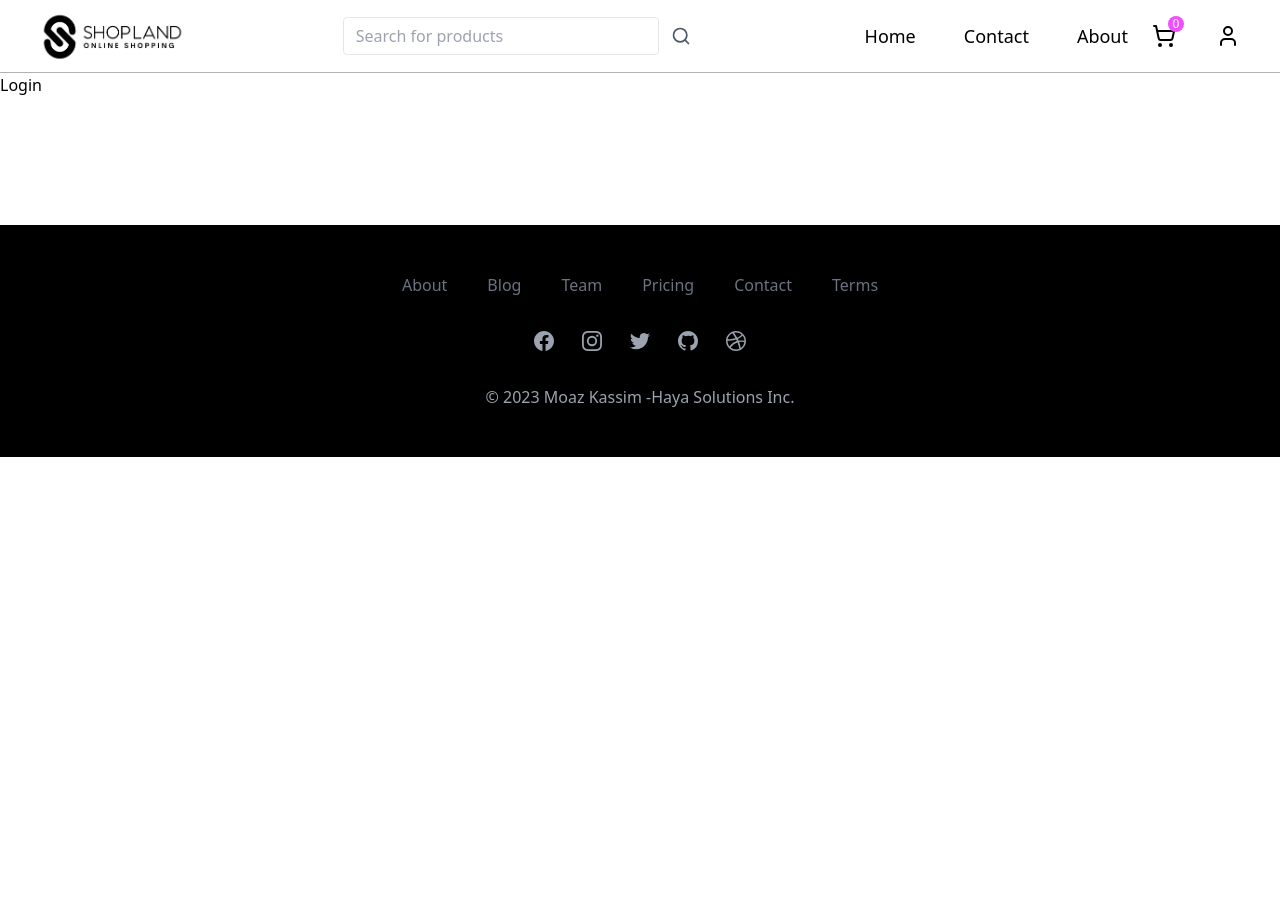
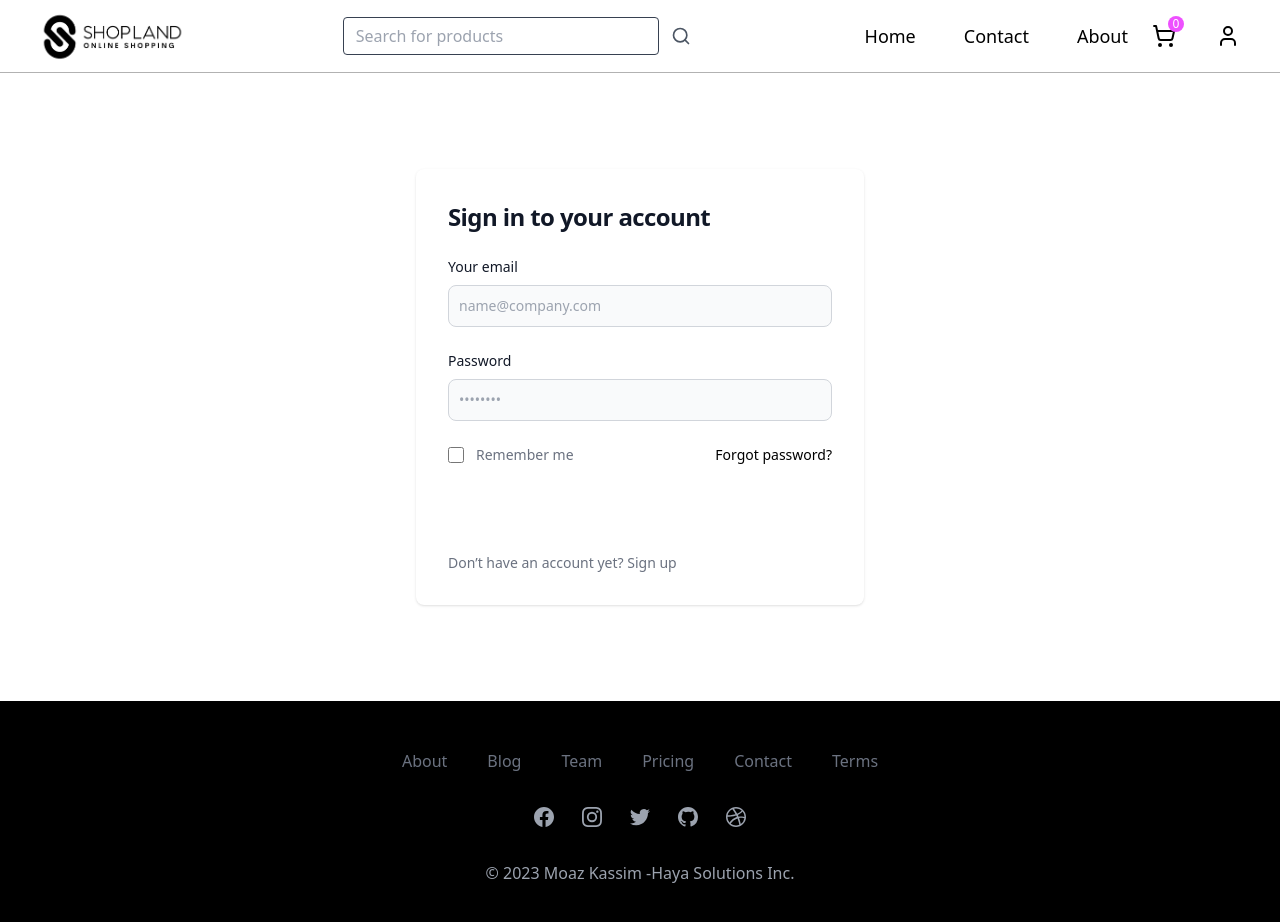
Before and after one commit to moazkassim/e-comerce, a React (Vite) app: page /login in a window 1280 px wide. Shown: the top 922 px of the page. Before the commit the page ends 800 px from the top, so only its background shows below. Built offline with nearby package versions, Linux system fonts and the light colour scheme.

Commit message:
update search bar

```diff
--- a/src/App.jsx
+++ b/src/App.jsx
@@ -13,21 +13,21 @@ import { useState, useEffect } from "react";
 import Cart from "./components/Cart/Cart";
 
 function App() {
-  const [categoryNameTitle, setCategoryNameTitle] = useState("electronics");
   const [cartProducts, setCartProducts] = useState([]);
   const [visible, setVisible] = useState(false);
+  const [searchedProduct, setSearchedProduct] = useState("");
 
   useEffect(() => {
     if (localStorage.getItem("cartArray"))
       setCartProducts(JSON.parse(localStorage.getItem("cartArray")));
-    console.log(
-      "cart propducts after pooling from local storage",
-      cartProducts.length
-    );
   }, []);
   return (
     <>
-      <Navbar cartSize={cartProducts.length} setVisible={setVisible} />
+      <Navbar
+        cartSize={cartProducts.length}
+        setVisible={setVisible}
+        setSearchedProduct={setSearchedProduct}
+      />
       <GoToTop />
       <Cart
         setCartProducts={setCartProducts}
@@ -39,10 +39,9 @@ function App() {
           path="/"
           element={
             <Home
-              categoryNameTitle={categoryNameTitle}
-              setCategoryNameTitle={setCategoryNameTitle}
               setCartProducts={setCartProducts}
               cartProducts={cartProducts}
+              searchedProduct={searchedProduct}
             />
           }
         ></Route>
--- a/src/components/Contact/Contact.jsx
+++ b/src/components/Contact/Contact.jsx
@@ -2,7 +2,7 @@ import React from "react";
 
 export default function Contact() {
   return (
-    <section className="bg-white mt-16">
+    <section className="bg-white mt-16 mb-8">
       <div className="py-8 lg:py-16 px-4 mx-auto max-w-screen-md">
         <h2 className="mb-4 text-4xl tracking-tight font-extrabold text-center">
           Contact Us
--- a/src/components/Footer/Footer.jsx
+++ b/src/components/Footer/Footer.jsx
@@ -2,7 +2,7 @@ import React from "react";
 
 export default function Footer() {
   return (
-    <footer className="footer bg-black mt-32">
+    <footer className="footer bg-black">
       <div className="container max-w-screen-xl px-4 py-12 mx-auto space-y-8 overflow-hidden sm:px-6 lg:px-8">
         <nav className="flex flex-wrap justify-center -mx-5 -my-2">
           <div className="px-5 py-2">
--- a/src/components/Login/Login.jsx
+++ b/src/components/Login/Login.jsx
@@ -1,5 +1,121 @@
-import React from "react";
+import React, { useState } from "react";
+import axios from "axios";
+import { useNavigate } from "react-router-dom";
+
+import { Link } from "react-router-dom";
 
 export default function Login() {
-  return <div>Login</div>;
+  let navigate = useNavigate();
+  const [user, setUser] = useState({
+    username: "",
+    password: "",
+  });
+  function grtUserData(e) {
+    let myUser = { ...user };
+    myUser[e.target.name] = e.target.value;
+    setUser(myUser);
+  }
+
+  async function submitFormData(e) {
+    e.preventDefault();
+    console.log("form submit");
+    await axios
+      .post("https://fakestoreapi.com/auth/login", user)
+      .then(function (response) {
+        console.log(response);
+        navigate("/");
+      })
+      .catch(function (error) {
+        console.log(error);
+      });
+  }
+  return (
+    <section className="flex flex-col items-center justify-center py-24">
+      <div className="w-full bg-white rounded-lg shadow dark:border md:mt-0 sm:max-w-md xl:p-0 dark:bg-gray-800 dark:border-gray-700">
+        <div className="p-6 space-y-4 md:space-y-6 sm:p-8">
+          <h1 className="text-xl font-bold leading-tight tracking-tight text-gray-900 md:text-2xl dark:text-white">
+            Sign in to your account
+          </h1>
+          <form onSubmit={submitFormData} className="space-y-4 md:space-y-6">
+            <div>
+              <label
+                htmlFor="email"
+                className="block mb-2 text-sm font-medium text-gray-900 dark:text-white"
+              >
+                Your email
+              </label>
+              <input
+                // type="email"
+                name="username"
+                // id="email"
+                className="bg-gray-50 border border-gray-300 text-gray-900 sm:text-sm rounded-lg focus:ring-primary-600 focus:border-primary-600 block w-full p-2.5 dark:bg-gray-700 dark:border-gray-600 dark:placeholder-gray-400 dark:text-white dark:focus:ring-blue-500 dark:focus:border-blue-500"
+                placeholder="name@company.com"
+                required=""
+                onChange={grtUserData}
+              />
+            </div>
+            <div>
+              <label
+                htmlFor="password"
+                className="block mb-2 text-sm font-medium text-gray-900 dark:text-white"
+              >
+                Password
+              </label>
+              <input
+                type="password"
+                name="password"
+                id="password"
+                placeholder="••••••••"
+                className="bg-gray-50 border border-gray-300 text-gray-900 sm:text-sm rounded-lg focus:ring-primary-600 focus:border-primary-600 block w-full p-2.5 dark:bg-gray-700 dark:border-gray-600 dark:placeholder-gray-400 dark:text-white dark:focus:ring-blue-500 dark:focus:border-blue-500"
+                required=""
+                onChange={grtUserData}
+              />
+            </div>
+            <div className="flex items-center justify-between">
+              <div className="flex items-start">
+                <div className="flex items-center h-5">
+                  <input
+                    id="remember"
+                    aria-describedby="remember"
+                    type="checkbox"
+                    className="w-4 h-4 border border-gray-300 rounded bg-gray-50 focus:ring-3 focus:ring-primary-300 dark:bg-gray-700 dark:border-gray-600 dark:focus:ring-primary-600 dark:ring-offset-gray-800"
+                    required=""
+                  />
+                </div>
+                <div className="ml-3 text-sm">
+                  <label
+                    htmlFor="remember"
+                    className="text-gray-500 dark:text-gray-300"
+                  >
+                    Remember me
+                  </label>
+                </div>
+              </div>
+              <a
+                href="#"
+                className="text-sm font-medium text-primary-600 hover:underline dark:text-primary-500"
+              >
+                Forgot password?
+              </a>
+            </div>
+            <button
+              type="submit"
+              className="w-full text-white bg-primary-600 hover:bg-primary-700 focus:ring-4 focus:outline-none focus:ring-primary-300 font-medium rounded-lg text-sm px-5 py-2.5 text-center dark:bg-primary-600 dark:hover:bg-primary-700 dark:focus:ring-primary-800"
+            >
+              Sign in
+            </button>
+            <p className="text-sm font-light text-gray-500 dark:text-gray-400">
+              Don’t have an account yet?{" "}
+              <Link
+                to="/register"
+                className="font-medium text-primary-600 hover:underline dark:text-primary-500"
+              >
+                Sign up
+              </Link>
+            </p>
+          </form>
+        </div>
+      </div>
+    </section>
+  );
 }
--- a/src/components/Navbar/Navbar.jsx
+++ b/src/components/Navbar/Navbar.jsx
@@ -5,6 +5,9 @@ import Logo from "../../../public/Navbar-img/Logo.png";
 import { ShoppingCart, Search, User } from "lucide-react";
 
 export default function Navbar(props) {
+  function handleChange(e) {
+    props.setSearchedProduct(e.target.value);
+  }
   return (
     <nav
       className="z-50 flex justify-center h-[73px] bg-white relative border-solid border-black border-b-[0.5px] border-opacity-30
@@ -20,10 +23,11 @@ export default function Navbar(props) {
         <div className="ms-5 flex w-[30%] items-center justify-between">
           <input
             type="search"
-            className="relative m-0 block w-[1px] min-w-0 flex-auto rounded border border-solid border-secondary-500 bg-transparent bg-clip-padding px-3 py-1.5 text-base font-normal text-surface transition duration-300 ease-in-out focus:border-primary focus:text-gray-700 focus:shadow-inset focus:outline-none motion-reduce:transition-none dark:border-white/10 dark:bg-body-dark dark:text-white dark:placeholder:text-neutral-300 dark:autofill:shadow-autofill"
+            className="relative m-0 block w-[1px] min-w-0 flex-auto rounded border border-solid border-gray-700  bg-transparent bg-clip-padding px-3 py-1.5 text-base font-normal text-surface transition duration-300 ease-in-out focus:border-primary focus:text-gray-700 focus:shadow-inset focus:outline-none motion-reduce:transition-none dark:border-white/10 dark:bg-body-dark dark:text-white dark:placeholder:text-neutral-300 dark:autofill:shadow-autofill"
             placeholder="Search for products"
             aria-label="Search"
             aria-describedby="button-addon2"
+            onChange={handleChange}
           />
 
           <span
@@ -67,13 +71,16 @@ export default function Navbar(props) {
               className="flex justify-center pr-10 items-center h-16 relative text-black overflow-hidden text-lg"
               to=""
             >
-              <ShoppingCart onClick={() => props.setVisible((prev) => !prev)} />
+              <ShoppingCart
+                className="hover:text-[#ee50ff]"
+                onClick={() => props.setVisible((prev) => !prev)}
+              />
             </i>
           </li>
           <li className="">
             <Link
-              className="flex justify-center items-center h-16 relative overflow-hidden text-lg"
-              to="./register"
+              className="flex justify-center items-center h-16 relative overflow-hidden text-lg hover:text-[#ee50ff]"
+              to="./login"
             >
               <User />
             </Link>
--- a/src/components/Product/Product.jsx
+++ b/src/components/Product/Product.jsx
@@ -5,7 +5,7 @@ import { Heart } from "lucide-react";
 
 export default function Product(props) {
   return (
-    <section className="container-categories pr-20 pl-20 flex flex-row flex-wrap justify-center gap-12">
+    <section className="container-categories mb-20 pr-20 pl-20 flex flex-row flex-wrap justify-center gap-12">
       {props.productsArray.map((product) => {
         return (
           <div
@@ -38,10 +38,7 @@ export default function Product(props) {
                   className="addProductToCart text-sm  rounded bg-[#ee50ff] text-white p-[3px] absolute right-2"
                   onClick={() => {
                     props.setCartProducts([product, ...props.cartProducts]);
-                    console.log(
-                      "cart propducts after adding",
-                      props.cartProducts.length
-                    );
+
                     localStorage.setItem(
                       "cartArray",
                       JSON.stringify(props.cartProducts)
```
Also changed, not shown: src/components/Cart/Cart.jsx (+17 -13 lines), src/components/Home/Home.jsx (+64 -16 lines).
